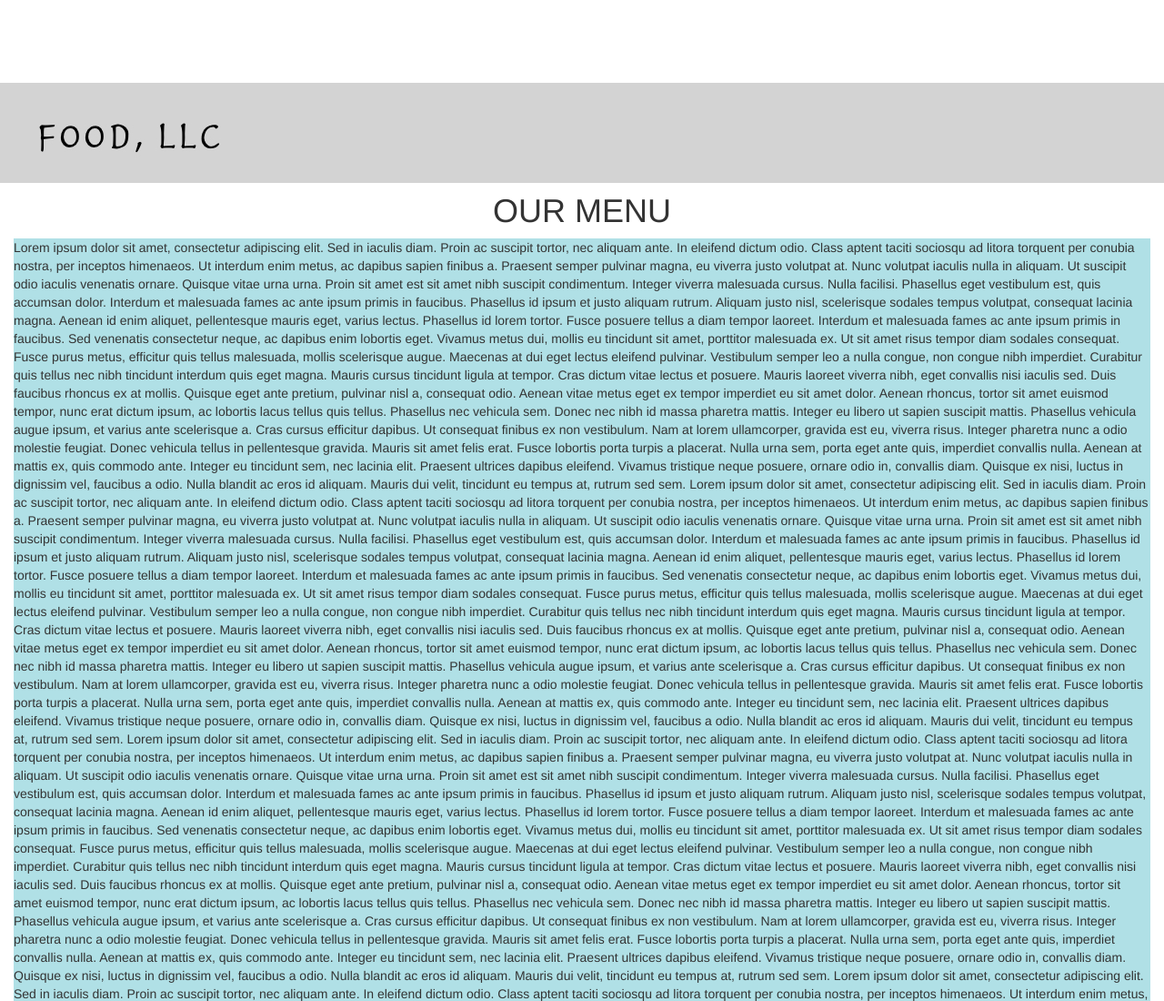
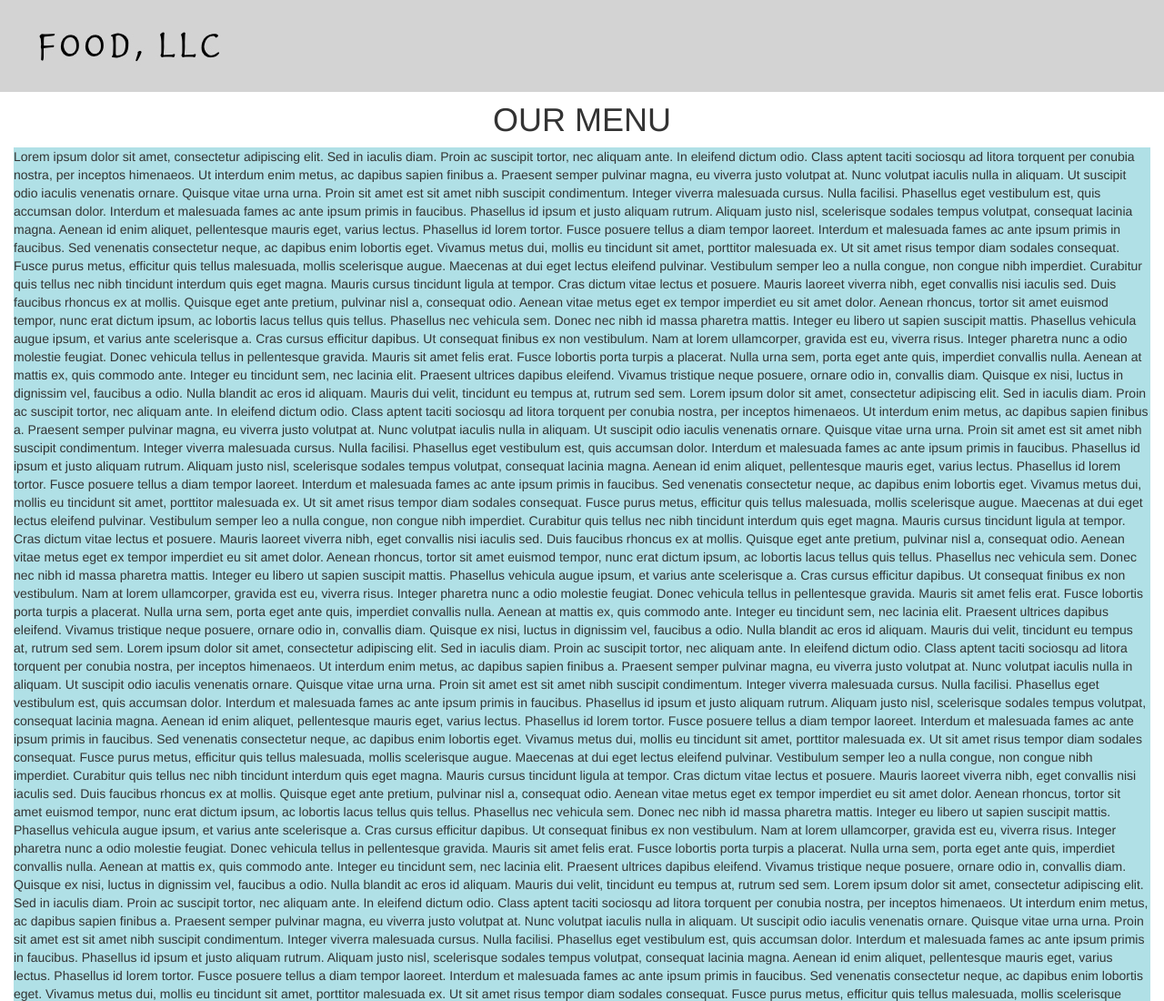
Before and after one commit to usjose/Week3-Solution, a plain HTML site: page index.html in a window 1280 px wide. Shown: the top 1100 px of the page at 91% size. Drawn offline with Linux system fonts and the light colour scheme.

Commit message:
Update styles.css
No padding

```diff
--- a/css/styles.css
+++ b/css/styles.css
@@ -30,9 +30,7 @@
 
 }
 
-body { padding-top: 100px;
 
-}
 
 @media (max-width: 750px){
 
```
